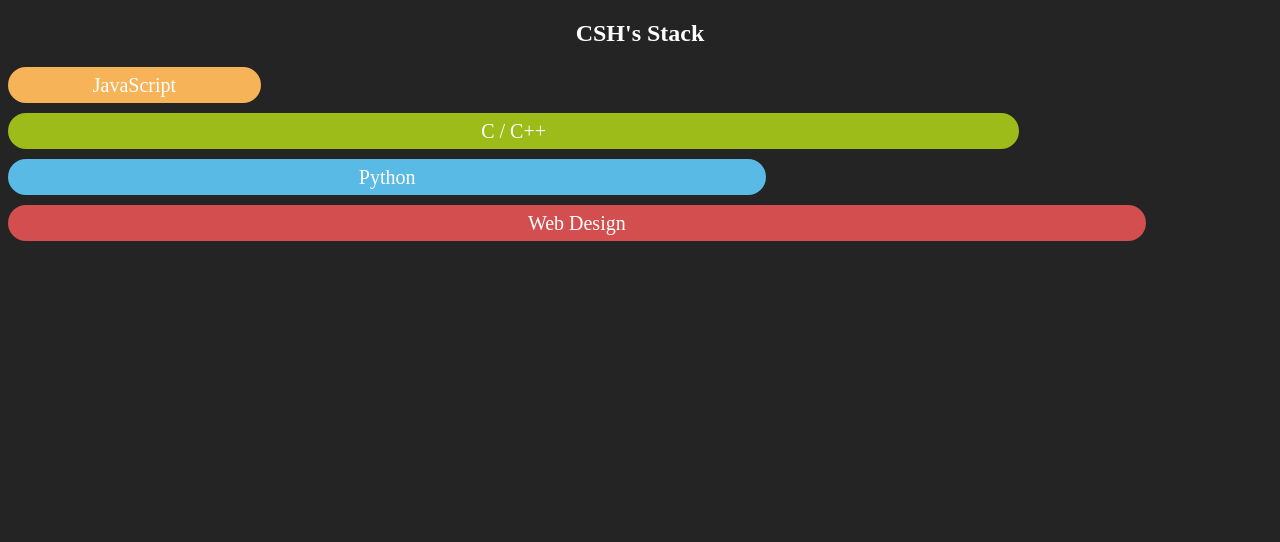
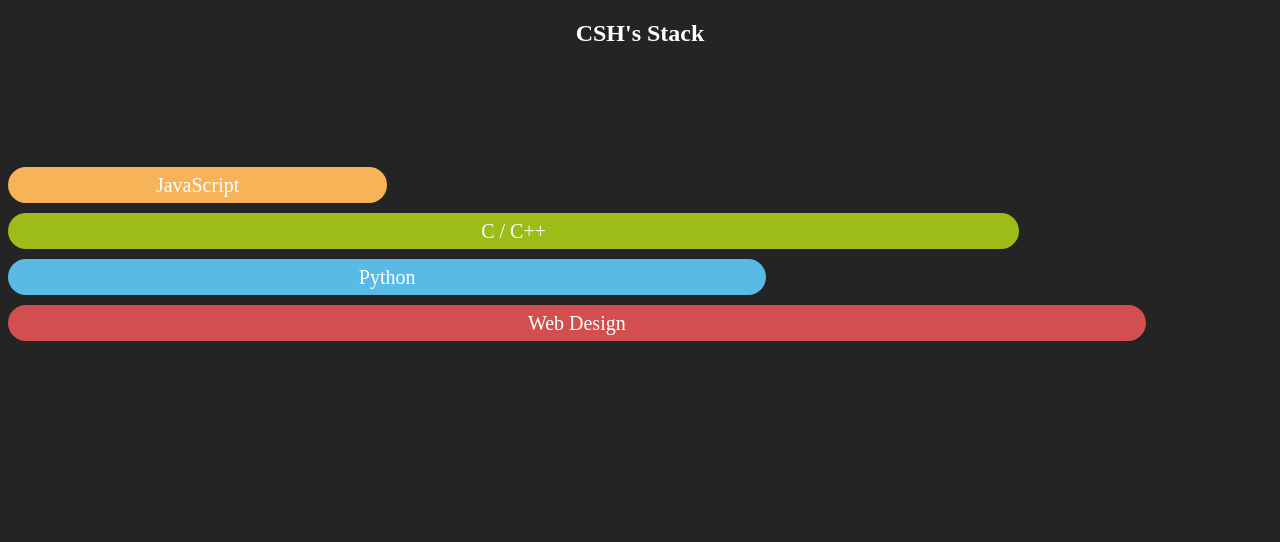
Before and after one commit to CSH3235/Stack, a plain HTML site: page index.html in a window 1280 px wide. Shown: the top 542 px of the page. Drawn offline with Linux system fonts and the light colour scheme.

Commit message:
Add files via upload

```diff
--- a/index.css
+++ b/index.css
@@ -8,7 +8,10 @@ body {
 }
 
 
-
+.bar_hor {
+    position: relative;
+    top: 100px;
+}
 
 
 .blue { background: #5abae6; }
@@ -16,7 +19,10 @@ body {
 .green { background: #9dbb19; }
 .yellow { background: #f7b358; }
 
-span {
+
+
+
+.bar_hor span {
     display: block;
     margin: 10px 0;
     color: #fff;
@@ -27,9 +33,6 @@ span {
 }
 
 
-.div_hor {
-    margin: 15px 50px;
-}
 
 .cir_graph {
     position: absolute;
@@ -54,6 +57,17 @@ span {
 }
 
 
+@media (min-height: 650px) {
+    .icons {
+        opacity: 0;
+    }
+}
+
+@media (max-height: 650px) {
+    .icons {
+        opacity: 0;
+    }
+}
 
 
 .icons {
--- a/index.html
+++ b/index.html
@@ -14,7 +14,7 @@
 
 
     <div class="bar_hor">
-        <span class="yellow span_hor" data-val="20%">JavaScript</span>
+        <span class="yellow span_hor" data-val="30%">JavaScript</span>
         <span class="green span_hor" data-val="80%">C / C++</span>
         <span class="blue span_hor" data-val="60%">Python</span>
         <span class="red span_hor" data-val="90%">Web Design</span>
--- a/index.js
+++ b/index.js
@@ -1,9 +1,10 @@
 
 d3.selectAll('.span_hor')
     .datum(function(){return this.dataset;})
-    .style("width","10%") // 초기 값
+    .style("width","20%") // 초기 값
     .transition().duration(1500) // 1.5초
     .style("width",d =>d.val); // duration 동안 움직이는 최종 값
+
 
 
 var w = 250, h = 250;
```
